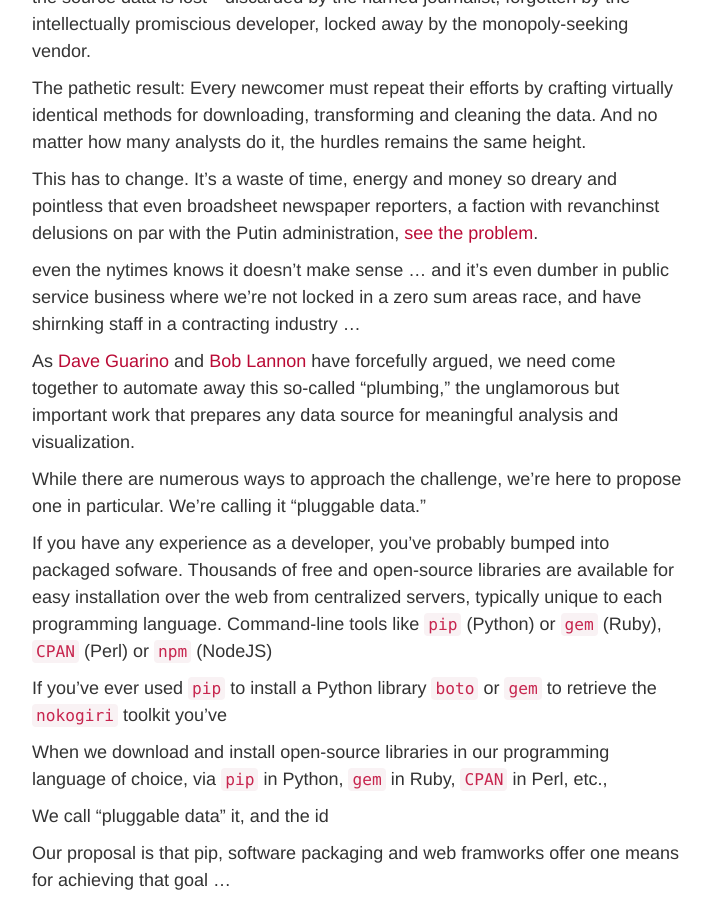
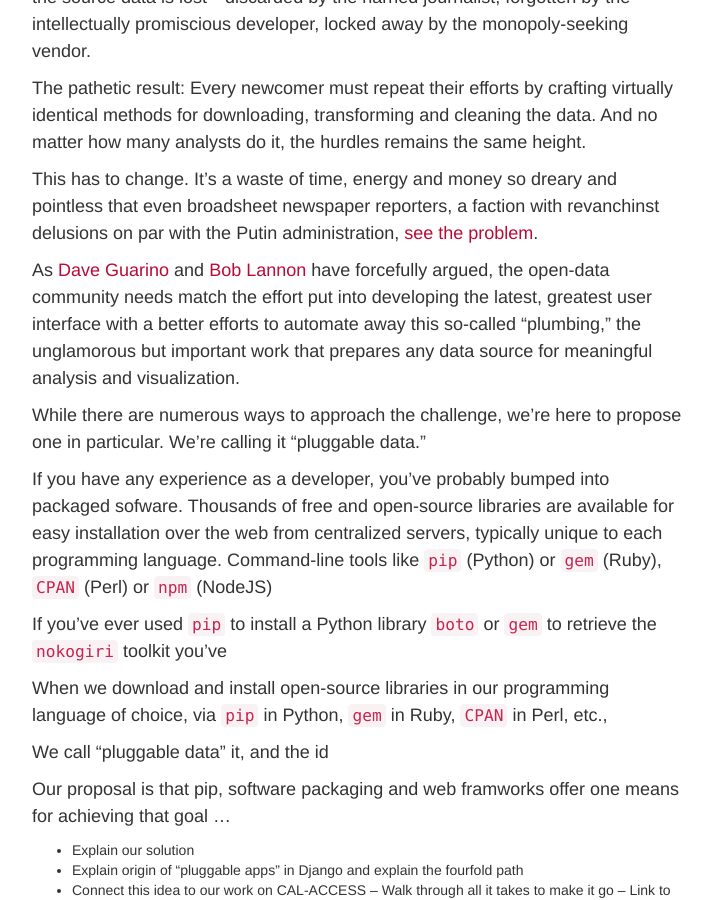
Before and after one commit to palewire/californiacivicdata.org, a Jekyll site: the page built from _posts/2015-01-01-pluggable-data.markdown, in a window 1280 px wide and 900 px high, scrolled down 572 px. Shown: the whole window, without its empty margins (38-750 px from the left). Built offline with Jekyll 4.4.1, drawn with Linux system fonts in a browser that asks for light colours.

Commit message:
Updated 2015-01-01-pluggable-data.markdown

```diff
--- a/_posts/2015-01-01-pluggable-data.markdown
+++ b/_posts/2015-01-01-pluggable-data.markdown
@@ -24,9 +24,7 @@ The pathetic result: Every newcomer must repeat their efforts by crafting virtua
 
 This has to change. It’s a waste of time, energy and money so dreary and pointless that even broadsheet newspaper reporters, a faction with revanchinst delusions on par with the Putin administration, [see the problem](http://www.nytimes.com/2014/08/18/technology/for-big-data-scientists-hurdle-to-insights-is-janitor-work.html?_r=0).
 
-even the nytimes knows it doesn't make sense ... and it's even dumber in public service business where we're not locked in a zero sum areas race, and have shirnking staff in a contracting industry ...
-
-As [Dave Guarino](http://daguar.github.io/2014/03/17/etl-for-america/) and [Bob Lannon](http://sunlightfoundation.com/blog/2014/03/21/data-plumbers/) have forcefully argued, we need come together to automate away this so-called "plumbing," the unglamorous but important work that prepares any data source for meaningful analysis and visualization.
+As [Dave Guarino](http://daguar.github.io/2014/03/17/etl-for-america/) and [Bob Lannon](http://sunlightfoundation.com/blog/2014/03/21/data-plumbers/) have forcefully argued, the open-data community needs match the effort put into developing the latest, greatest user interface with a better efforts to automate away this so-called "plumbing," the unglamorous but important work that prepares any data source for meaningful analysis and visualization.
 
 While there are numerous ways to approach the challenge, we're here to propose one in particular. We're calling it "pluggable data."
 
```
